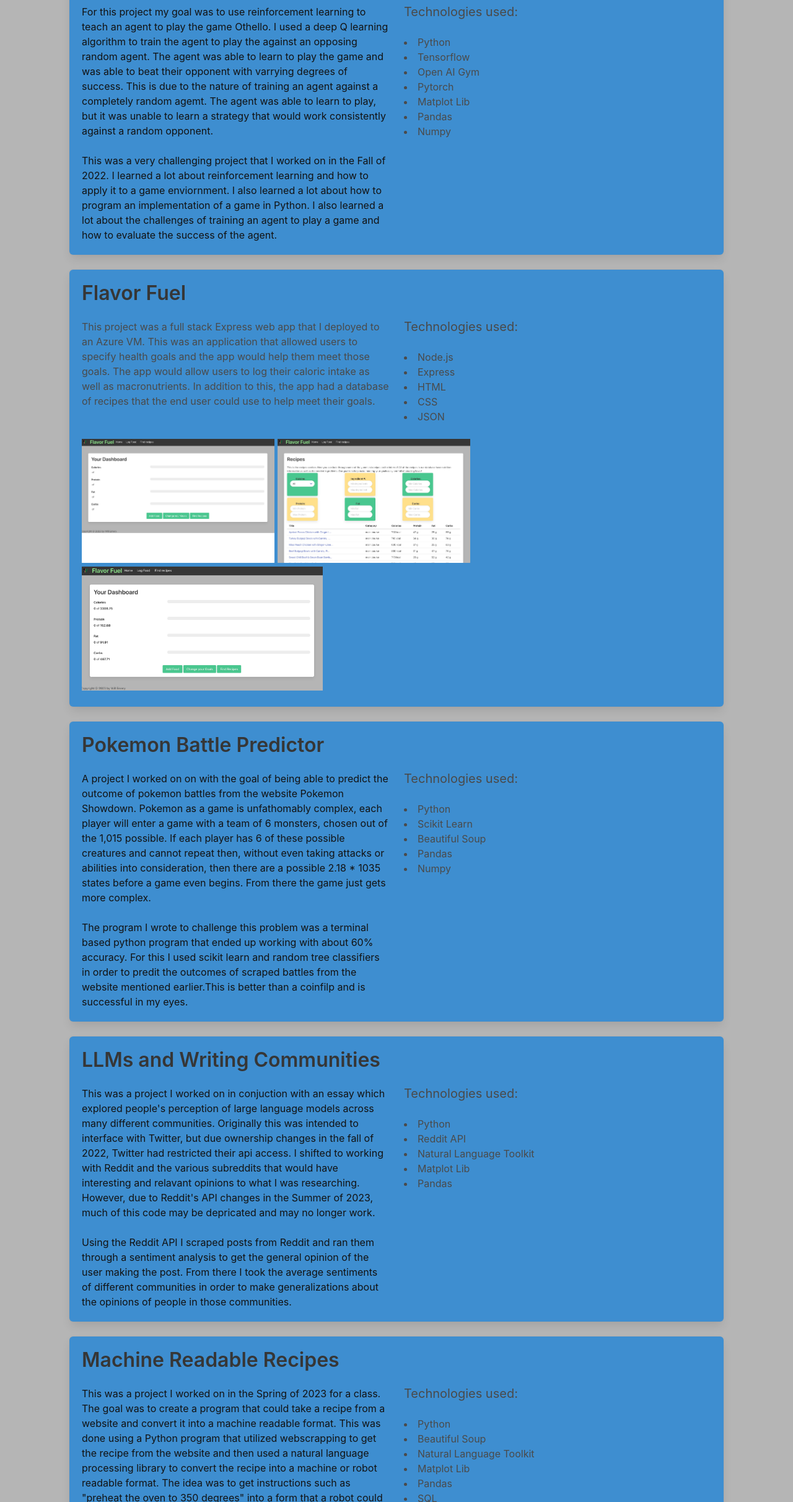
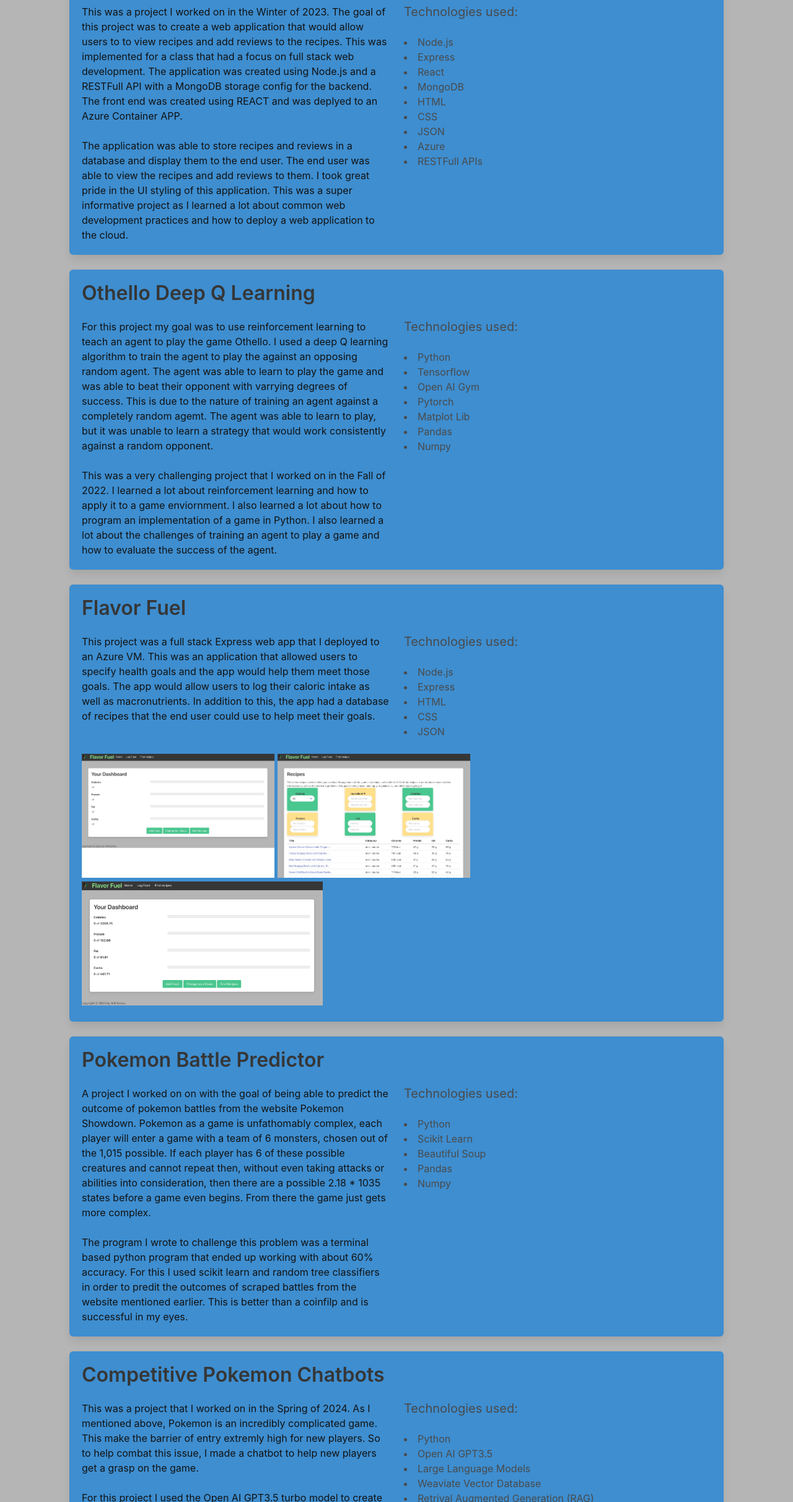
Before and after one commit to Will-Emery/Portfolio, a website: page pages/projects.html in a window 1280 px wide. Shown: the part 377-2800 px from the top of the page at 62% size. Drawn offline with nearby package versions, Linux system fonts and the light colour scheme.

Commit message:
added new projects

```diff
--- a/pages/projects.html
+++ b/pages/projects.html
@@ -47,6 +47,49 @@
 
     <div class="container">
         <section class="section">
+            <!-- Online Recipe Book -->
+            <div class="box has-background-info">
+                <a class="title" href="https://github.com/Will-Emery/">Online Recipe Book</a>
+                </br>
+                </br>
+
+                <section class="columns">
+                    <!-- Main Body -->
+                    <div class="column">
+                        <p class="has-text-black-bis">This was a project I worked on in the Winter of 2023. The goal of
+                            this project was to create a web application that would allow users to to view recipes and
+                            add reviews to the recipes. This was implemented for a class that had a focus on full stack
+                            web development. The application was created using Node.js and a RESTFull API with a MongoDB
+                            storage config for the backend. The front end was created using REACT and was deplyed to an
+                            Azure Container APP.
+                        </p>
+                        </br>
+                        <p class="has-text-black-bis">
+                            The application was able to store recipes and reviews in a database and display them to the
+                            end user. The end user was able to view the recipes and add reviews to them. I took great
+                            pride in the UI styling of this application. This was a super informative project as I
+                            learned a lot about common web development practices and how to deploy a web application to
+                            the cloud.
+                        </p>
+                    </div>
+
+                    <!-- Technologies Used -->
+                    <div class="column">
+                        <p class="subtitle"> Technologies used:</p>
+                        <li>Node.js</li>
+                        <li>Express</li>
+                        <li>React</li>
+                        <li>MongoDB</li>
+                        <li>HTML</li>
+                        <li>CSS</li>
+                        <li>JSON</li>
+                        <li>Azure</li>
+                        <li>RESTFull APIs</li>
+                    </div>
+                </section>
+            </div>
+
+
             <!-- Othello Deep Q Learning -->
             <div class="box has-background-info">
                 <a class="title" href="https://github.com/Will-Emery/Othello-Q-Learning">Othello Deep Q Learning</a>
@@ -57,26 +100,19 @@
                     <!-- Main Body -->
                     <div class="column">
                         <p class="has-text-black-bis"> For this project my goal was to use reinforcement learning to
-                            teach an
-                            agent to play the game Othello. I used a deep Q learning algorithm to train the agent to
-                            play the
-                            against an opposing random agent. The agent was able to learn to play the game and was able
-                            to beat
-                            their opponent with varrying degrees of success. This is due to the nature of training an
-                            agent
-                            against a completely random agemt. The agent was able to learn to play, but it was unable to
-                            learn a
-                            strategy that would work consistently against a random opponent.
+                            teach an agent to play the game Othello. I used a deep Q learning algorithm to train the
+                            agent to play the against an opposing random agent. The agent was able to learn to play the
+                            game and was able to beat their opponent with varrying degrees of success. This is due to
+                            the nature of training an agent against a completely random agemt. The agent was able to
+                            learn to play, but it was unable to learn a strategy that would work consistently against a
+                            random opponent.
                         </p>
                         </br>
                         <p class="has-text-black-bis">This was a very challenging project that I worked on in the Fall
-                            of 2022.
-                            I learned a lot about reinforcement learning and how to apply it to a game enviornment. I
-                            also
-                            learned a lot about how to program an implementation of a game in Python. I also learned a
-                            lot about
-                            the challenges of training an agent to play a game and how to evaluate the success of the
-                            agent.
+                            of 2022. I learned a lot about reinforcement learning and how to apply it to a game
+                            enviornment. I also learned a lot about how to program an implementation of a game in
+                            Python. I also learned a lot about the challenges of training an agent to play a game and
+                            how to evaluate the success of the agent.
                         </p>
                     </div>
 
@@ -101,7 +137,7 @@
                 </br>
                 <section class="columns">
                     <div class="column">
-                        <p class="has-text-black-bi">
+                        <p class="has-text-black-bis">
                             This project was a full stack Express web app that I deployed to an Azure VM. This was an
                             application that allowed users to specify health goals and the app would help them meet
                             those goals. The app would allow users to log their caloric intake as well as
@@ -137,23 +173,17 @@
                     <!-- main body -->
                     <div class="column">
                         <p class="has-text-black-bis">A project I worked on on with the goal of being able to predict
-                            the
-                            outcome of pokemon battles from the website Pokemon Showdown. Pokemon as a game is
-                            unfathomably
-                            complex, each player will enter a game with a team of 6 monsters, chosen out of the 1,015
-                            possible.
-                            If each player has 6 of these possible creatures and cannot repeat then, without even taking
-                            attacks
-                            or abilities into consideration, then there are a possible 2.18 * 1035 states before a game
-                            even begins. From there the game just gets more complex.
+                            the outcome of pokemon battles from the website Pokemon Showdown. Pokemon as a game is
+                            unfathomably complex, each player will enter a game with a team of 6 monsters, chosen out of
+                            the 1,015 possible. If each player has 6 of these possible creatures and cannot repeat then,
+                            without even taking attacks or abilities into consideration, then there are a possible 2.18
+                            * 1035 states before a game even begins. From there the game just gets more complex.
                         </p>
                         </br>
                         <p class="has-text-black-bis">The program I wrote to challenge this problem was a terminal based
-                            python
-                            program that ended up working with about 60% accuracy. For this I used scikit learn and
-                            random tree
-                            classifiers in order to predit the outcomes of scraped battles from the website mentioned
-                            earlier.This is better than a coinfilp and is successful in my eyes.
+                            python program that ended up working with about 60% accuracy. For this I used scikit learn
+                            and random tree classifiers in order to predit the outcomes of scraped battles from the
+                            website mentioned earlier. This is better than a coinfilp and is successful in my eyes.
                         </p>
                     </div>
 
@@ -169,6 +199,42 @@
                 </section>
             </div>
 
+            <!-- Competitive Pokemon Chatbots -->
+            <div class="box has-background-info">
+                <a class="title" href="https://github.com/Will-Emery">Competitive Pokemon Chatbots</a>
+                </br>
+                </br>
+                <section class="columns">
+
+                    <!-- main body -->
+                    <div class="column">
+                        <p class="has-text-black-bis"> This was a project that I worked on in the Spring of 2024. As I
+                            mentioned above, Pokemon is an incredibly complicated game. This make the barrier of entry
+                            extremly high for new players. So to help combat this issue, I made a chatbot to help new
+                            players get a grasp on the game.</p>
+                        </br>
+                        <p class="has-text-black-bis">
+                            For this project I used the Open AI GPT3.5 turbo model to create a chatbot that could help
+                            new players. In the back, the chatbot had access to a Weaviate Vector Database to enable
+                            Retrival Augmented Generation (RAG). So in the end I created a very capable and factual
+                            chatbot to help new players step into the world of competitive Pokemon.
+                        </p>
+                    </div>
+
+                    <!-- Techologies Used -->
+                    <div class="column">
+                        <p class="subtitle">Technologies used:</p>
+                        <li>Python</li>
+                        <li>Open AI GPT3.5</li>
+                        <li>Large Language Models</li>
+                        <li>Weaviate Vector Database</li>
+                        <li>Retrival Augmented Generation (RAG)</li>
+                    </div>
+
+
+                </section>
+            </div>
+
             <!-- Chat GPT and Online Writing Communities -->
             <div class="box has-background-info">
                 <a class="title"
@@ -181,25 +247,17 @@
                     <!-- main body -->
                     <div class="column">
                         <p class="has-text-black-bis">This was a project I worked on in conjuction with an essay which
-                            explored
-                            people's perception of large language models across many different communities. Originally
-                            this was
-                            intended to interface with Twitter, but due ownership changes in the fall of 2022, Twitter
-                            had
-                            restricted their api access. I shifted to working with Reddit and the various subreddits
-                            that would
-                            have interesting and relavant opinions to what I was researching. However, due to Reddit's
-                            API changes in the Summer of 2023, much of this code may be depricated and may no longer
-                            work.
+                            explored people's perception of large language models across many different communities.
+                            Originally this was intended to interface with Twitter, but due ownership changes in the
+                            fall of 2022, Twitter had restricted their api access. I shifted to working with Reddit and
+                            the various subreddits that would have interesting and relavant opinions to what I was
+                            researching.
                         </p>
                         </br>
                         <p class="has-text-black-bis">Using the Reddit API I scraped posts from Reddit and ran them
-                            through a
-                            sentiment analysis to get the general opinion of the user making the post. From there I took
-                            the
-                            average sentiments of different communities in order to make generalizations about the
-                            opinions of
-                            people in those communities.
+                            through a sentiment analysis to get the general opinion of the user making the post. From
+                            there I took the average sentiments of different communities in order to make
+                            generalizations about the opinions of people in those communities.
                         </p>
                     </div>
 
@@ -224,7 +282,8 @@
                             This was a project I worked on in the Spring of 2023 for a class. The goal was to
                             create a program that could take a recipe from a website and convert it into a machine
                             readable
-                            format. This was done using a Python program that utilized webscrapping to get the recipe
+                            format. This was done using a Python program that utilized webscrapping to get the
+                            recipe
                             from the
                             website and then used a natural language processing library to convert the recipe into a
                             machine or
@@ -235,19 +294,24 @@
                             tell the robot to "heat oven".
                         </p>
                         </br>
-                        <p class="has-text-black-bis">I worked on this project with a handfull of other students in an
+                        <p class="has-text-black-bis">I worked on this project with a handfull of other students in
+                            an
                             Agile
-                            format in order to deliver the end poduct described above to a client. In the end we made a
+                            format in order to deliver the end poduct described above to a client. In the end we
+                            made a
                             viable
-                            program that worked better than we had imagined. I learned valuable team work skills as well
+                            program that worked better than we had imagined. I learned valuable team work skills as
+                            well
                             as
-                            leadership skills within the context of a computer science enviornment while working on this
+                            leadership skills within the context of a computer science enviornment while working on
+                            this
                             project.
                         </p>
                         </br>
                         <p class="has-text-black-bis">
                             I cannot share the code from this project as I no longer have acess to the
-                            repository, but I do have access to a video overview of what we did. I am waiting to hear
+                            repository, but I do have access to a video overview of what we did. I am waiting to
+                            hear
                             back from
                             my teammates before I upload the video to this website.
                         </p>
@@ -271,32 +335,41 @@
                 <h1 class="title">Robot Wall Following</h1>
                 <div class="columns">
                     <div class="column">
-                        <p class="has-text-black-bis">This was a project I worked on in the Winter of 2023 in conjuction
+                        <p class="has-text-black-bis">This was a project I worked on in the Winter of 2023 in
+                            conjuction
                             with a
                             class. The goal was to
-                            program a robot to follow a wall utilizing a q-learning algorithm. The robot in question was
+                            program a robot to follow a wall utilizing a q-learning algorithm. The robot in question
+                            was
                             a
-                            turtlebot 3 that was controlled using a Python program using the Robotics Operating System
+                            turtlebot 3 that was controlled using a Python program using the Robotics Operating
+                            System
                             (ROS).
-                            The learning was done within a Gazebo simulation complete with a model of the robot and the
+                            The learning was done within a Gazebo simulation complete with a model of the robot and
+                            the
                             wall it
                             was to follow. The robot was able to learn to follow the wall with a decent amount of
                             success.
                         </p>
                         </br>
-                        <p class="has-text-black-bis"> This was a very challenging and rewarding project that proved to
+                        <p class="has-text-black-bis"> This was a very challenging and rewarding project that proved
+                            to
                             be a
-                            great learning experience. I learned a lot about the ROS system and how to program a robot
+                            great learning experience. I learned a lot about the ROS system and how to program a
+                            robot
                             to learn
-                            from its environment. I also learned a lot about the challenges of working with a physical
+                            from its environment. I also learned a lot about the challenges of working with a
+                            physical
                             robot and
                             moving from a simulation to the real world.
                         </p>
                         </br>
                         <p class="has-text-black-bis">
-                            I am unfortunatly unable to share the code for this project due to University policy, but I
+                            I am unfortunatly unable to share the code for this project due to University policy,
+                            but I
                             do have a video of the robot in action with my code running as well as a vide from the
-                            simulation. Please try to ignore how tired I sound in the video, this was recorded at the
+                            simulation. Please try to ignore how tired I sound in the video, this was recorded at
+                            the
                             end on finals week.
                         </p>
                     </div>
@@ -317,6 +390,7 @@
                         <li>Gazebo</li>
                         <li>Numpy</li>
                         <li>Matplot Lib</li>
+                        <li>Linux (Ubuntu 20.04)</li>
                     </div>
                 </div>
 
```
Also changed, not shown: 1 other file.
